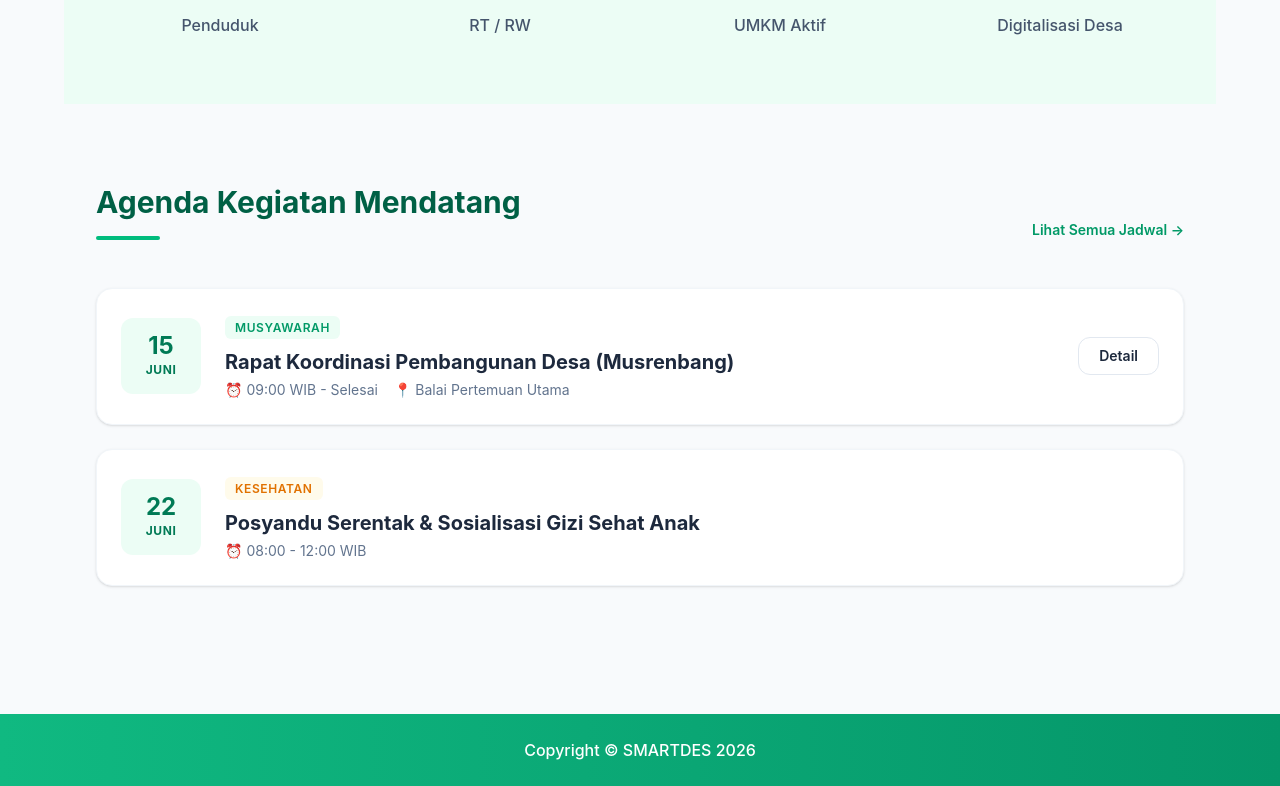
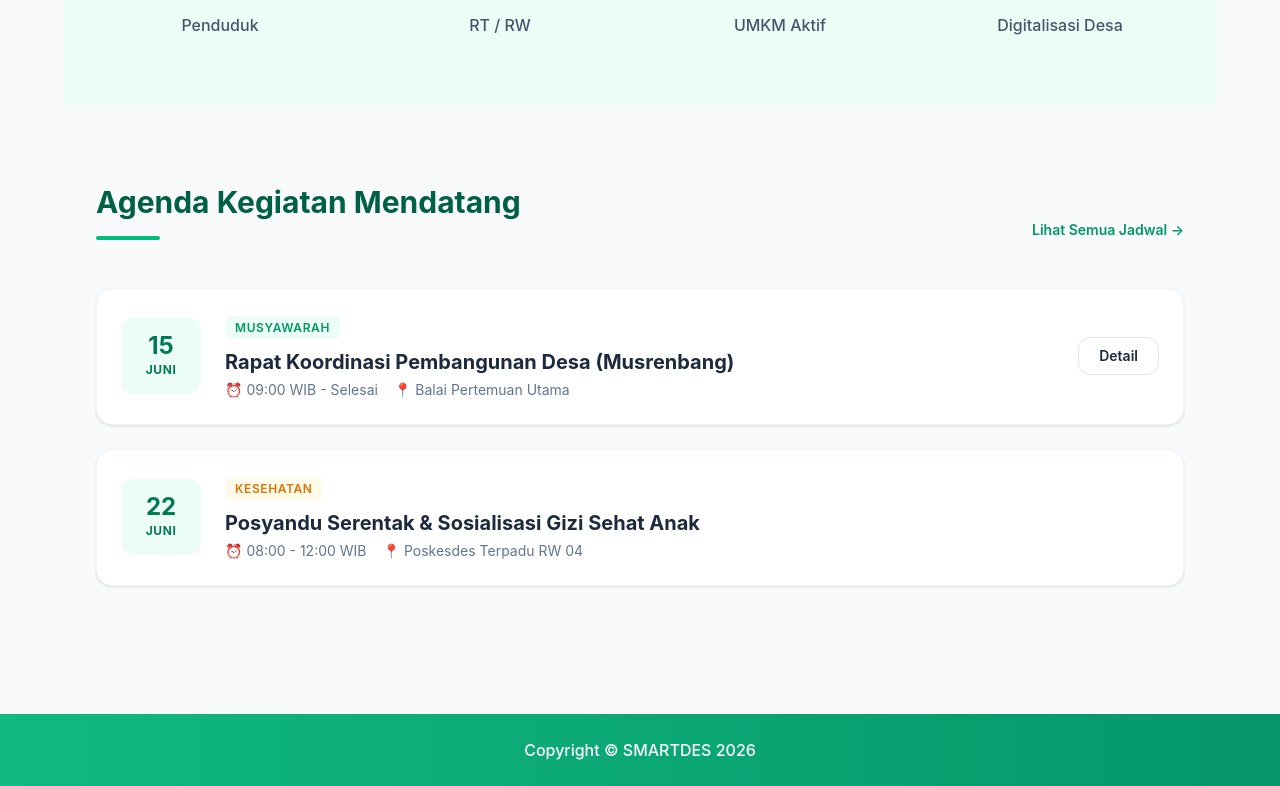
Before and after one commit to muhammadarlianoscar-uti/TA-WEB-24-SEMBADE, a Next.js app in the folder my-app/: page /home in a window 1280 px wide. Shown: the part 2630-3416 px from the top of the page. Built offline with nearby package versions, Linux system fonts and the light colour scheme.

Commit message:
menambahkan lokasi

```diff
--- a/my-app/app/home/page.tsx
+++ b/my-app/app/home/page.tsx
@@ -295,7 +295,7 @@ export default function Home() {
               <h3 className="text-xl font-bold text-slate-800 mt-2 mb-1">Posyandu Serentak & Sosialisasi Gizi Sehat Anak</h3>
               <p className="text-slate-500 text-sm flex items-center gap-4">
                 <span>⏰ 08:00 - 12:00 WIB</span>
-
+                <span>📍 Poskesdes Terpadu RW 04</span>
               </p>
             </div>
            </div>
```
